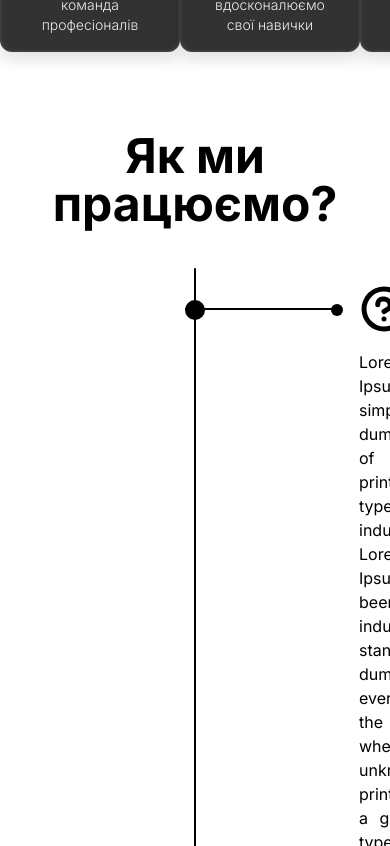
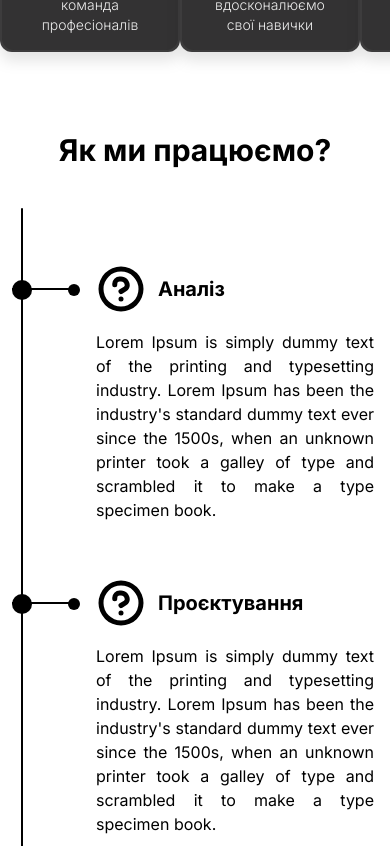
Before and after one commit to Konrem/studcit, a Next.js app: page / in a window 390 px wide. Shown: the part 3658-4504 px from the top of the page. Built offline with nearby package versions, Linux system fonts and the light colour scheme.

Commit message:
fix(timeline): add adaptive

```diff
--- a/src/components/sections/timeline.tsx
+++ b/src/components/sections/timeline.tsx
@@ -36,18 +36,18 @@ export default function Timeline() {
 
   return (
     <div className="mt-[5em]" id="how-we-work">
-      <h2 className="font-bold text-center mb-10 text-5xl">Як ми працюємо?</h2>
-      <ul className="relative before:absolute before:top-0 before:left-1/2 before:h-full before:w-0.5 before:-translate-x-1/2 before:rounded-full before:bg-black overflow-hidden">
+      <h2 className="font-bold text-center mb-10 text-3xl md:text-5xl">Як ми працюємо?</h2>
+      <ul className="relative before:absolute before:top-0 before:left-[1.4rem] pl-[2rem] pr-4 sm:before:left-[2.4rem] sm:px-[3rem] lg:before:left-1/2 before:h-full before:w-0.5 before:-translate-x-1/2 before:rounded-full before:bg-black overflow-hidden">
         {timeline.map((block, index) => (
           <li
-            className="group relative grid grid-cols-2 odd:-ms-5 even:-me-5"
+            className="group relative grid lg:grid-cols-2 my-10 -ml-5 lg:m-0 lg:odd:-ml-5 lg:even:-mr-5"
             key={index}
           >
-            <div className="relative flex items-start gap-4 group-even:flex-row-reverse group-even:text-right group-odd:order-last">
+            <div className="relative flex items-start gap-4 lg:group-even:flex-row-reverse lg:group-even:text-right lg:group-odd:order-last">
               <span className="size-5 mt-8 shrink-0 rounded-full bg-black"></span>
-              <span className="absolute mt-10 w-[150px] h-[2px] bg-black"></span>
+              <span className="absolute mt-10 w-[60px] sm:w-[150px] h-[2px] bg-black"></span>
               <div
-                className={`size-3 mt-9 ${index % 2 === 0 ? "ml-[110px]" : "mr-[110px]"} shrink-0 rounded-full bg-black`}
+                className={`size-3 ml-[20px] sm:ml-[110px] lg:ml-0 mt-9 ${index % 2 === 0 ? "lg:ml-[110px]" : "lg:mr-[110px]"} shrink-0 rounded-full bg-black`}
               ></div>
               <TimelineBlock
                 icon={block.icon}
@@ -55,7 +55,7 @@ export default function Timeline() {
                 description={block.description}
               />
             </div>
-            <div aria-hidden="true"></div>
+            <div className="hidden lg:block" aria-hidden="true"></div>
           </li>
         ))}
       </ul>
--- a/src/components/ui/timeline-block.tsx
+++ b/src/components/ui/timeline-block.tsx
@@ -2,7 +2,7 @@ import Image from "next/image";
 
 export default function TimelineBlock(props: { icon: string; title: string; description: string; }) {
   return (
-    <div className="w-70">
+    <div className="w-full lg:w-70">
       <div className="flex items-center py-4">
         <Image
             className="mr-3"
@@ -11,7 +11,7 @@ export default function TimelineBlock(props: { icon: string; title: string; desc
             width={50}
             height={50}
         />
-        <span className="font-bold text-2xl">{props.title}</span>
+        <span className="font-bold text-xl md:text-2xl">{props.title}</span>
       </div>
       <p className="text-base text-justify">{props.description}</p>
     </div>
```
